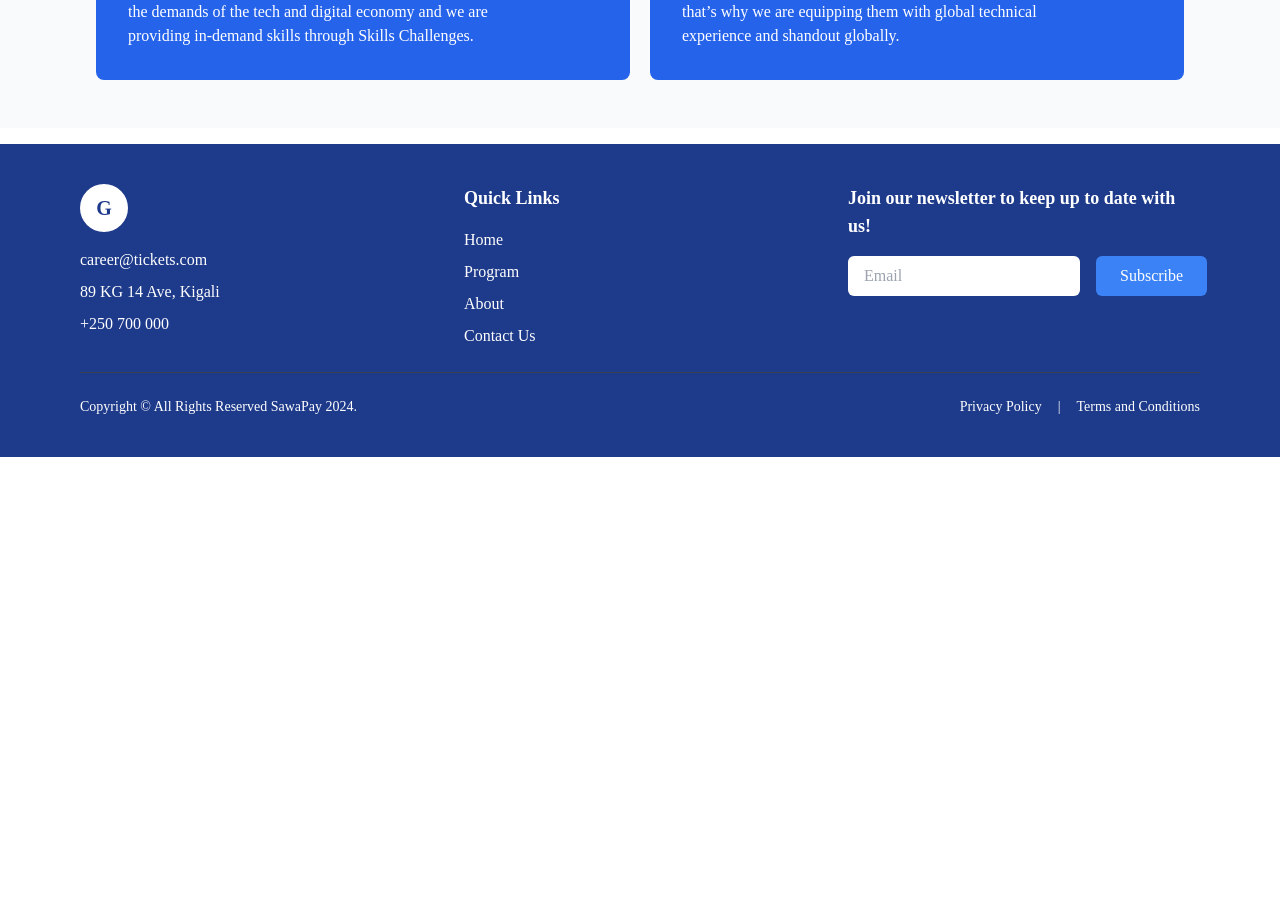
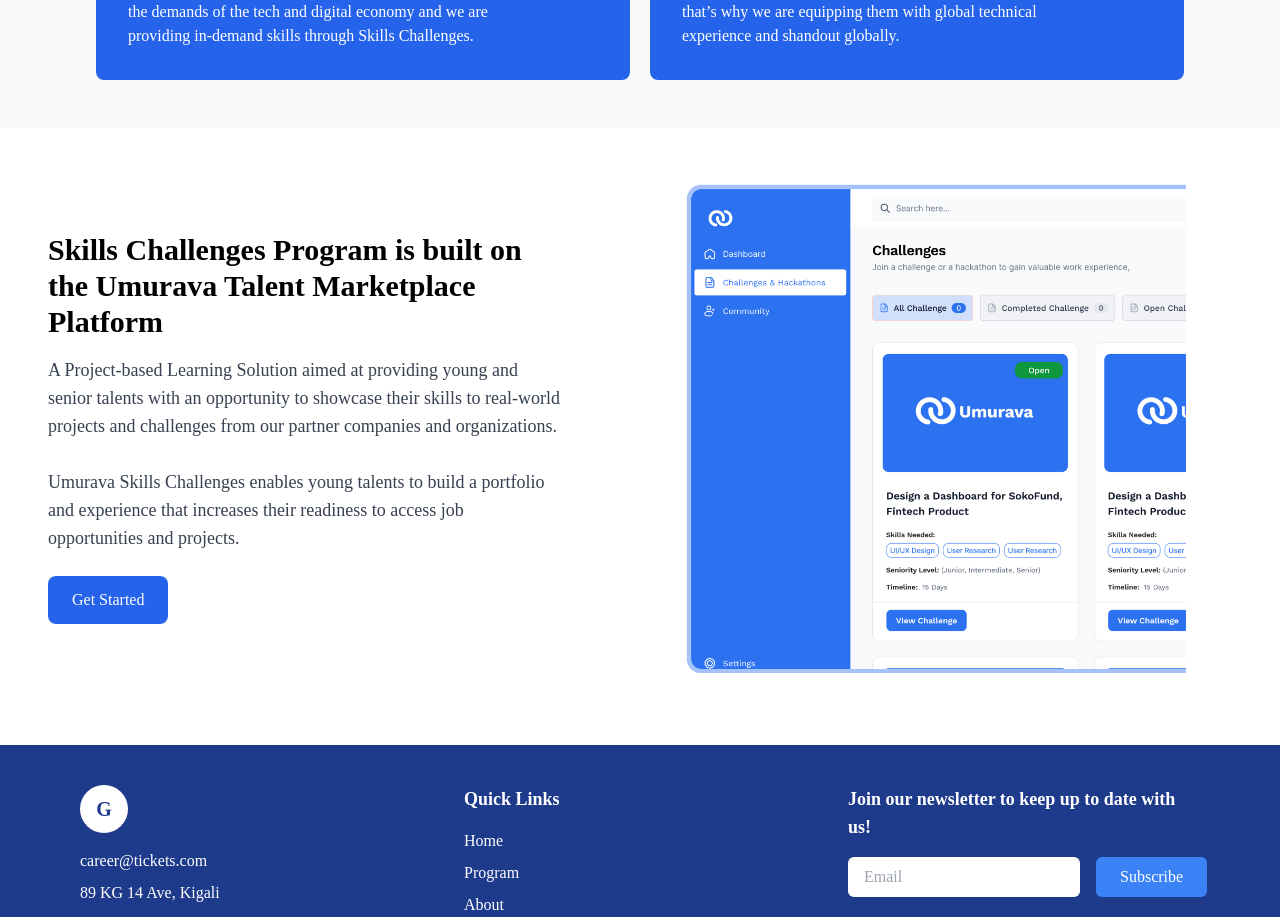
Before and after one commit to Viateur-akimana/umurava, a Next.js app: page /web/pages/about in a window 1280 px wide. Shown: the part 1140-2057 px from the top of the page. Before the commit the page ends 1597 px from the top, so only its background shows below. Built offline with nearby package versions, Linux system fonts and the light colour scheme.

Commit message:
new changes

```diff
--- a/src/app/web/pages/about/page.tsx
+++ b/src/app/web/pages/about/page.tsx
@@ -1,5 +1,6 @@
 import OurStory from '@/components/layout/subcomponents/ourStory'
 import Problems from '@/components/layout/subcomponents/problems'
+import Program from '@/components/layout/subcomponents/program'
 import React from 'react'
 
 const About = () => {
@@ -7,6 +8,7 @@ const About = () => {
     <div>
       <OurStory />
       <Problems />
+      <Program />
     </div>
   )
 }
--- /dev/null
+++ b/src/components/layout/subcomponents/accelerate.tsx
@@ -0,0 +1,30 @@
+import Image from 'next/image'
+import React from 'react'
+
+const Accelerate = () => {
+  return (
+    <div className="relative flex flex-col md:flex-row items-center justify-between px-6 md:px-12 py-12 md:py-14">
+      <div className="z-10 max-w-lg text-center md:text-left">
+        <h1 className="text-3xl md:text-5xl font-bold text-blue-800 leading-tight">
+          Build Work Experience through Skills Challenges Program
+        </h1>
+        <p className="mt-4 text-lg text-gray-700">
+          Enhance your employability and accelerate your career growth by working on hands-on projects & hackathons from various businesses & organizations.
+        </p>
+        <button className="mt-6 px-6 py-3 bg-blue-600 text-white rounded-lg hover:bg-blue-700 transition duration-300">
+          Get Started
+        </button>
+      </div>
+      <div className="w-full md:w-1/2">
+        <Image
+          src="/hero.png"
+          alt="hero image"
+          width={500}
+          height={100}
+        />
+      </div>
+    </div>
+  )
+}
+
+export default Accelerate
--- a/src/components/layout/subcomponents/ourStory.tsx
+++ b/src/components/layout/subcomponents/ourStory.tsx
@@ -11,7 +11,7 @@ const OurStory = () => {
           Driven by our mission to place skilled and professional digital talent, we created Skills Challenges as a project-based learning solution  for talents to gain real-world experience, solve problems, and build portfolios so that they become ready for global job markets.
         </p>
       </div>
-      <div className="w-full mt-3 md:mt-0 md:w-1/2 flex justify-center">
+      <div className="w-full mt-5 md:mt-0 md:w-1/2 flex justify-center">
         <Image
           src="/video.png"
           alt="hero image"
--- a/src/components/layout/subcomponents/program.tsx
+++ b/src/components/layout/subcomponents/program.tsx
@@ -0,0 +1,31 @@
+import Image from 'next/image'
+import React from 'react'
+
+const Program = () => {
+  return (
+    <div className="relative flex flex-col md:flex-row items-center justify-between px-6 md:px-12 py-12 md:py-14">
+      <div className="z-10 max-w-lg text-center md:text-left">
+        <h1 className="text-3xl md:text-3xl font-bold leading-tight">
+        Skills Challenges Program is built on the Umurava Talent Marketplace Platform
+        </h1>
+        <p className="mt-4 text-lg text-gray-700">
+        A Project-based Learning Solution aimed at providing young and senior talents with an opportunity to showcase their skills to real-world projects and challenges from our partner companies and organizations. <br /><br />
+Umurava Skills Challenges enables young talents to build a portfolio and experience that increases their readiness to access job opportunities and projects.
+        </p>
+        <button className="mt-6 px-6 py-3 bg-blue-600 text-white rounded-lg hover:bg-blue-700 transition duration-300">
+          Get Started
+        </button>
+      </div>
+      <div className="w-full md:w-1/2 mt-5 md:mt-0 flex justify-center">
+        <Image
+          src="/challenges-page.png"
+          alt="hero image"
+          width={500}
+          height={100}
+        />
+      </div>
+    </div>
+  )
+}
+
+export default Program
```
Also changed, not shown: public/accelerate.png (added), public/challenges-page.png (added).
